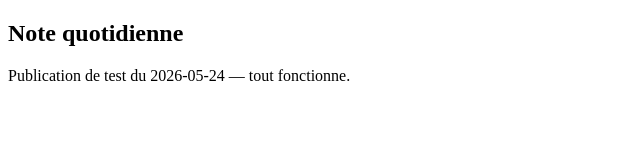
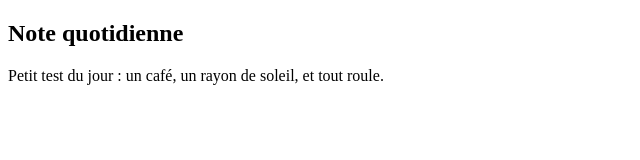
Before and after one commit to tomx-sh/daily-note, a plain HTML site: page index.html in a window 1280 px wide. Shown: the full height of the page, 0-640 px from the left. Drawn offline with Linux system fonts and the light colour scheme.

Commit message:
Publish daily note test

```diff
--- a/index.html
+++ b/index.html
@@ -8,7 +8,7 @@
   <body>
     <article>
       <h1>Note quotidienne</h1>
-      <p>Publication de test du 2026-05-24 — tout fonctionne.</p>
+      <p>Petit test du jour : un café, un rayon de soleil, et tout roule.</p>
     </article>
   </body>
 </html>
```
